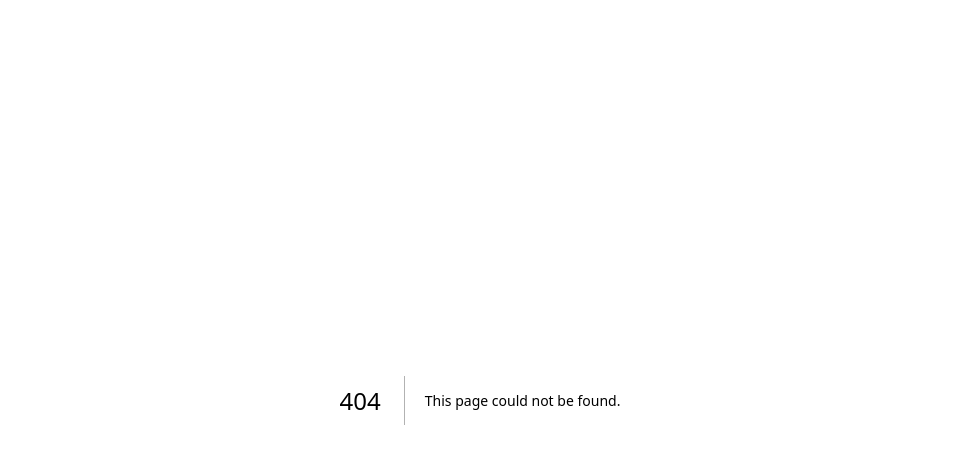
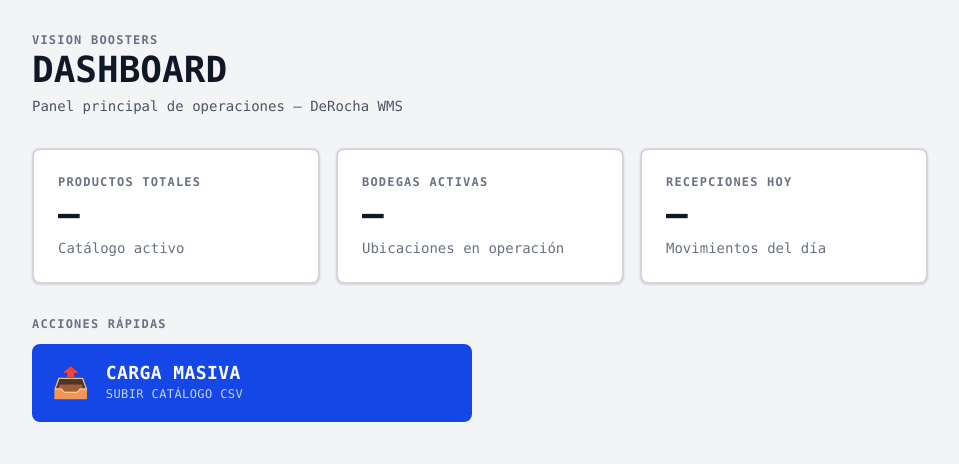
Before and after one commit to jowel00/wms-frontend, a Next.js app: page / in a window 1280 px wide. Before the commit this address had no page. Shown: the top 464 px of the page, without its empty margins (160-1119 px from the left). Built offline with nearby package versions, Linux system fonts and the light colour scheme.

Commit message:
Se ajustan estructuras de carpetas y se crea el dashboard - modificacion del readme para mejor legibilidad

```diff
--- /dev/null
+++ b/src/app/page.tsx
@@ -0,0 +1,70 @@
+import Link from 'next/link';
+import type { Metadata } from 'next';
+
+export const metadata: Metadata = {
+  title: 'Dashboard | WMS DeRocha',
+};
+
+function KpiCard({
+  label,
+  value,
+  sub,
+}: {
+  label: string;
+  value: string | number;
+  sub?: string;
+}) {
+  return (
+    <div className="bg-white border-2 border-gray-300 rounded-lg p-6 shadow-sm">
+      <p className="text-xs font-bold text-gray-500 uppercase tracking-widest mb-1">{label}</p>
+      <p className="text-4xl font-black text-gray-900">{value}</p>
+      {sub && <p className="text-sm text-gray-500 mt-1">{sub}</p>}
+    </div>
+  );
+}
+
+export default function DashboardPage() {
+  return (
+    <main className="min-h-screen bg-gray-100 p-4 md:p-8">
+      <div className="max-w-4xl mx-auto">
+
+        <header className="mb-8">
+          <p className="text-xs font-bold text-gray-500 uppercase tracking-widest mb-1">
+            Vision Boosters
+          </p>
+          <h1 className="text-4xl font-black text-gray-900 uppercase leading-none">
+            Dashboard
+          </h1>
+          <p className="text-gray-600 mt-2 text-sm">
+            Panel principal de operaciones — DeRocha WMS
+          </p>
+        </header>
+
+        <section aria-label="Indicadores clave" className="grid grid-cols-1 sm:grid-cols-2 lg:grid-cols-3 gap-4 mb-8">
+          <KpiCard label="Productos Totales" value="—" sub="Catálogo activo" />
+          <KpiCard label="Bodegas Activas" value="—" sub="Ubicaciones en operación" />
+          <KpiCard label="Recepciones Hoy" value="—" sub="Movimientos del día" />
+        </section>
+
+        <section aria-label="Acciones rápidas">
+          <h2 className="text-xs font-bold text-gray-500 uppercase tracking-widest mb-3">
+            Acciones Rápidas
+          </h2>
+          <div className="grid grid-cols-1 sm:grid-cols-2 gap-4">
+            <Link
+              href="/products/bulk-upload"
+              className="flex items-center gap-4 bg-blue-700 hover:bg-blue-800 text-white rounded-lg p-5 font-black uppercase tracking-wide transition-colors"
+            >
+              <span className="text-3xl" aria-hidden="true">📤</span>
+              <div>
+                <p className="text-lg leading-none">Carga Masiva</p>
+                <p className="text-xs font-normal opacity-75 mt-1">Subir catálogo CSV</p>
+              </div>
+            </Link>
+          </div>
+        </section>
+
+      </div>
+    </main>
+  );
+}
```
Also changed, not shown: 1 other file (tests, documents, lock files or other folders).
